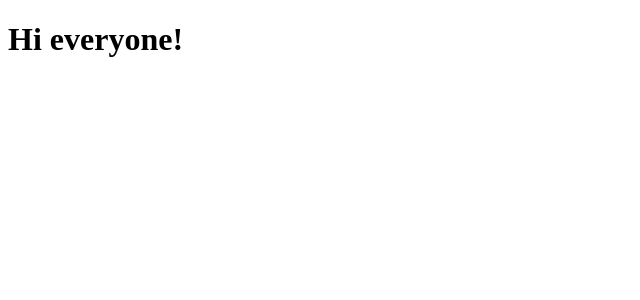
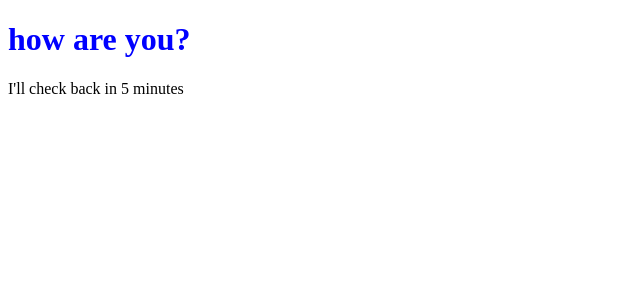
Before and after one commit to kiramiller425/tutorial-react-essentials-eve-ch2, a React (Create React App) app: page / in a window 1280 px wide. Shown: the top 300 px of the page, without its empty margins (0-640 px from the left). Built offline with nearby package versions, Linux system fonts and the light colour scheme.

Commit message:
ch3.2 changes

```diff
--- a/src/index.js
+++ b/src/index.js
@@ -4,12 +4,19 @@
 
 class Message extends React.Component {
     render() {
+        console.log(this.props)
         return (
             <div>
-                <h1>Hi everyone!</h1>
+                <h1 style={{color: this.props.color}}>
+                    {this.props.msg}
+                </h1>
+                <p>I'll check back in {this.props.minutes} minutes</p>
             </div>
         )
     }
 }
 
-ReactDOM.render(<Message />, document.getElementById('root'))
+ReactDOM.render(
+    <Message age={50} color="blue" msg="how are you?" minutes={5} />,
+    document.getElementById('root')
+)
```
